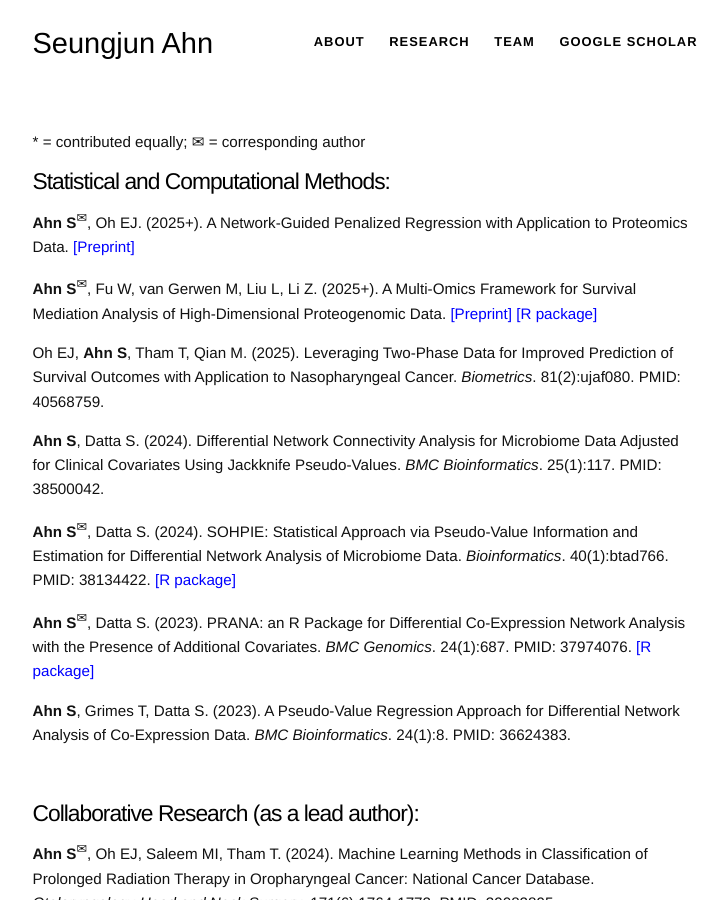
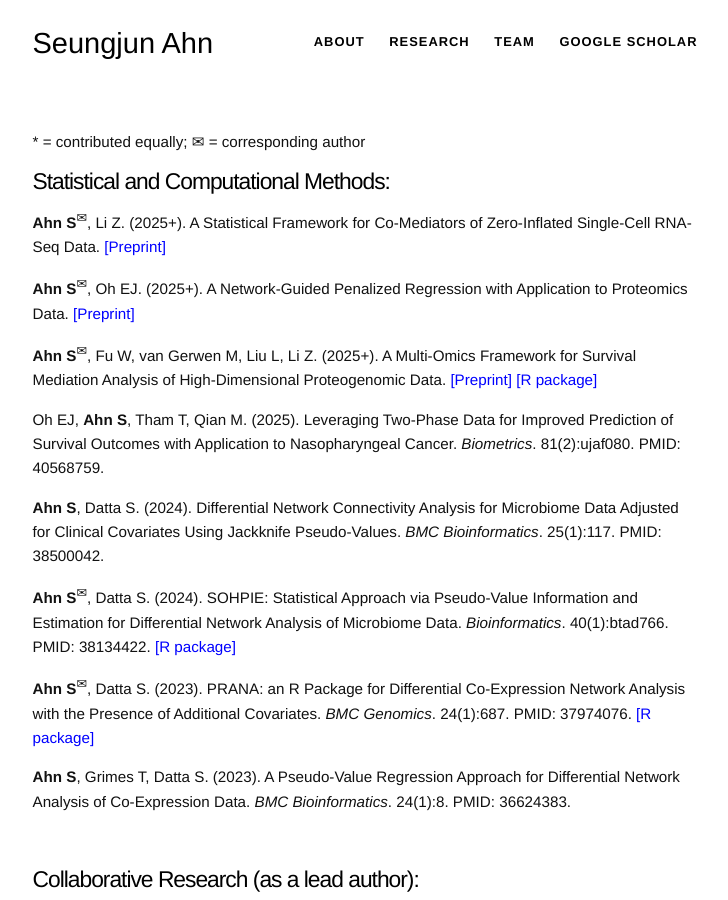
Before and after one commit to sjahnn/sjahnn.github.io, a Jekyll site: the page built from research.md, in a window 1280 px wide and 900 px high. Shown: the whole window, without its empty margins (275-1003 px from the left). Built offline with Jekyll 4.4.1, drawn with Linux system fonts in a browser that asks for light colours.

Commit message:
Update research.md

```diff
--- a/research.md
+++ b/research.md
@@ -35,6 +35,8 @@
 --->
 
 # Statistical and Computational Methods:
+**Ahn S**<sup><span>&#9993;</span></sup>, Li Z. (2025+). A Statistical Framework for Co-Mediators of Zero-Inflated Single-Cell RNA-Seq Data. <a href="https://arxiv.org/abs/2507.06113" style="color: blue;">[Preprint]</a>
+
 **Ahn S**<sup><span>&#9993;</span></sup>, Oh EJ. (2025+). A Network-Guided Penalized Regression with Application to Proteomics Data. <a href="https://arxiv.org/abs/2505.22986" style="color: blue;">[Preprint]</a>
 
 **Ahn S**<sup><span>&#9993;</span></sup>, Fu W, van Gerwen M, Liu L, Li Z. (2025+). A Multi-Omics Framework for Survival Mediation Analysis of High-Dimensional Proteogenomic Data. <a href="https://arxiv.org/abs/2503.08606" style="color: blue;">[Preprint]</a> <a href="https://cran.r-project.org/web/packages/SMAHP/index.html" style="color: blue;">[R package]</a>
```
